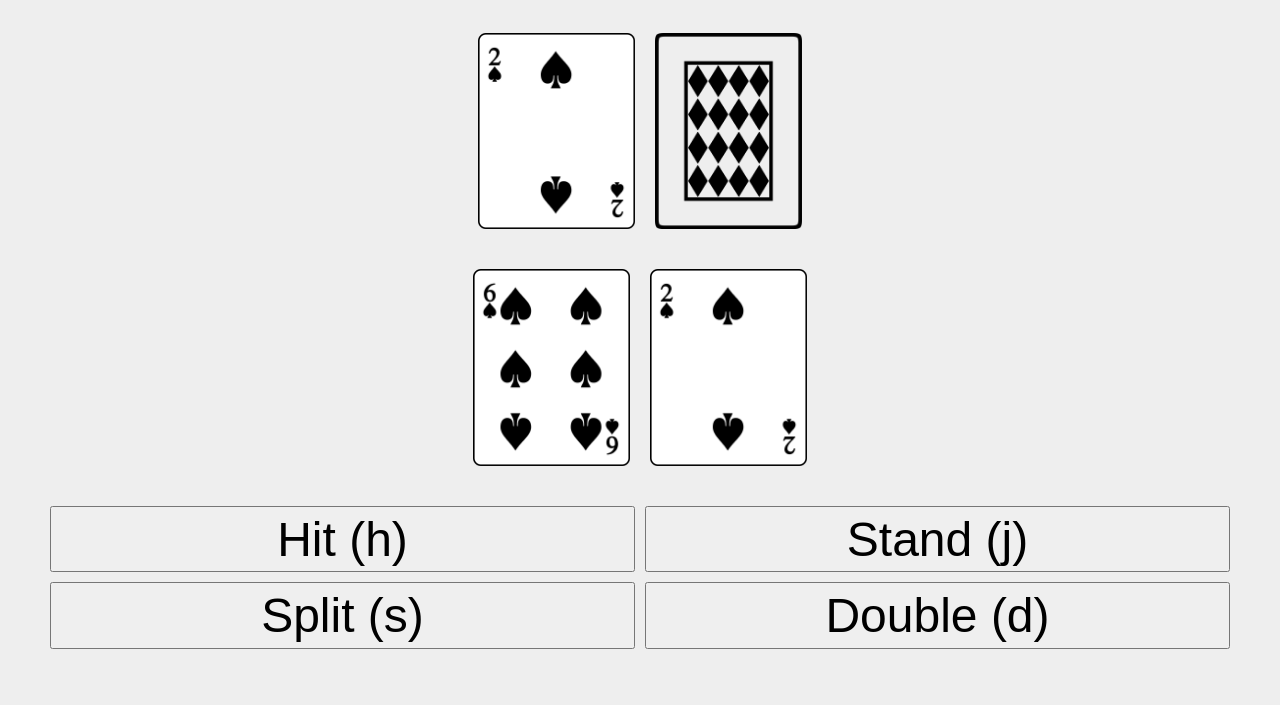
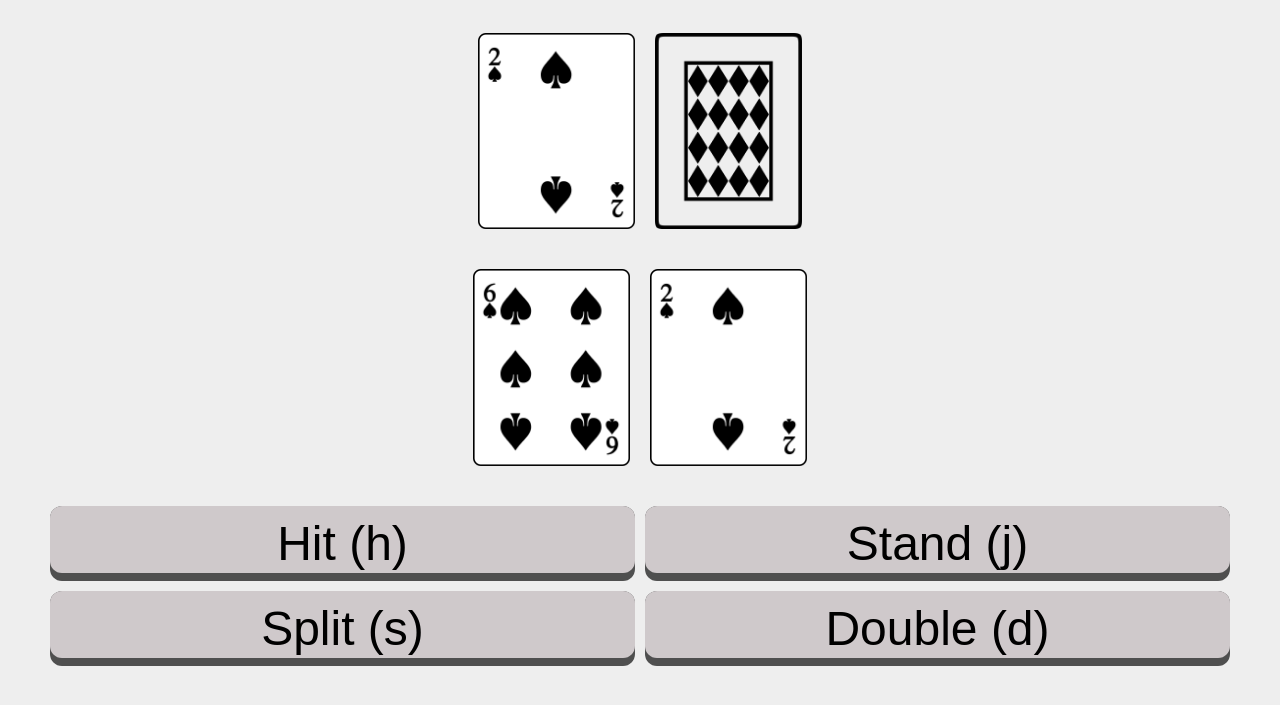
Before and after one commit to austinrhode/FlashJack, a website with bundled scripts: page index.html in a window 1280 px wide. Shown: the part 97-802 px from the top of the page. Built offline with nearby package versions, Linux system fonts and the light colour scheme.

Commit message:
feat: updated buttons to have a 3d look

```diff
--- a/index.html
+++ b/index.html
@@ -30,10 +30,22 @@
             </div>
         </div>
         <div id="options">
-            <button id="hit">Hit (h)</button>
-            <button id="stand">Stand (j)</button>
-            <button id="split">Split (s)</button>
-            <button id="double">Double (d)</button>
+            <div>
+                <button id="hit">Hit (h)</button>
+                <div class="bg-btn"></div>
+            </div>
+            <div>
+                <button id="stand">Stand (j)</button>
+                <div class="bg-btn"></div>
+            </div>
+            <div>
+                <button id="split">Split (s)</button>
+                <div class="bg-btn"></div>
+            </div>
+           <div>
+                <button id="double">Double (d)</button>
+                <div class="bg-btn"></div>
+           </div>
         </div>
     </main>
 </body>
--- a/public/style.css
+++ b/public/style.css
@@ -48,10 +48,46 @@ main>div {
     grid-gap: 10px;
 }
 
+#options div {
+    height: 100%;
+    width: 100%;
+    position: relative;
+
+    display: grid;
+    grid-template: 1fr / 1fr;
+    place-items: top;
+    place-content: center;
+}
+
 #options button {
-    height: 100%;
+    height: calc(100% - 8px);
+    width: 100%;
     font-size: 48px;
     color: black;
+    z-index: 2;
+
+    border: none;
+    padding: 10px;
+
+
+    background: hsl(340, 6%, 80%);
+    border-radius: 12px;
+
+}
+
+#options button:hover {
+    transform: translateY(-6px);
+}
+
+#options div .bg-btn {
+    background-color: rgb(3, 3, 3);
+    position: absolute;
+    top: 0;
+    left: 0;
+    z-index: -1;
+
+    background: hsl(0, 0%, 31%);
+    border-radius: 12px;
 }
 
 @media (max-width: 1050px) {
```
